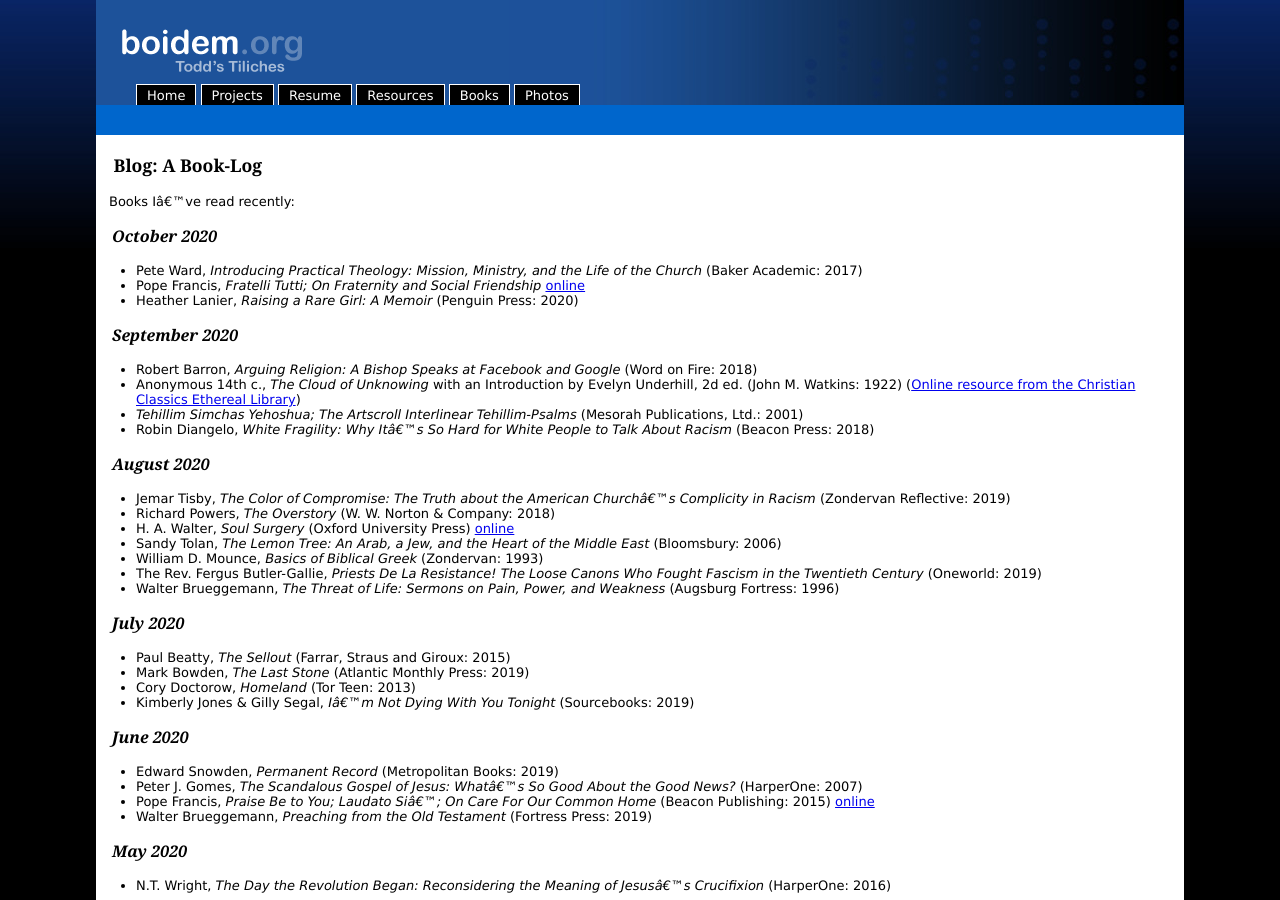
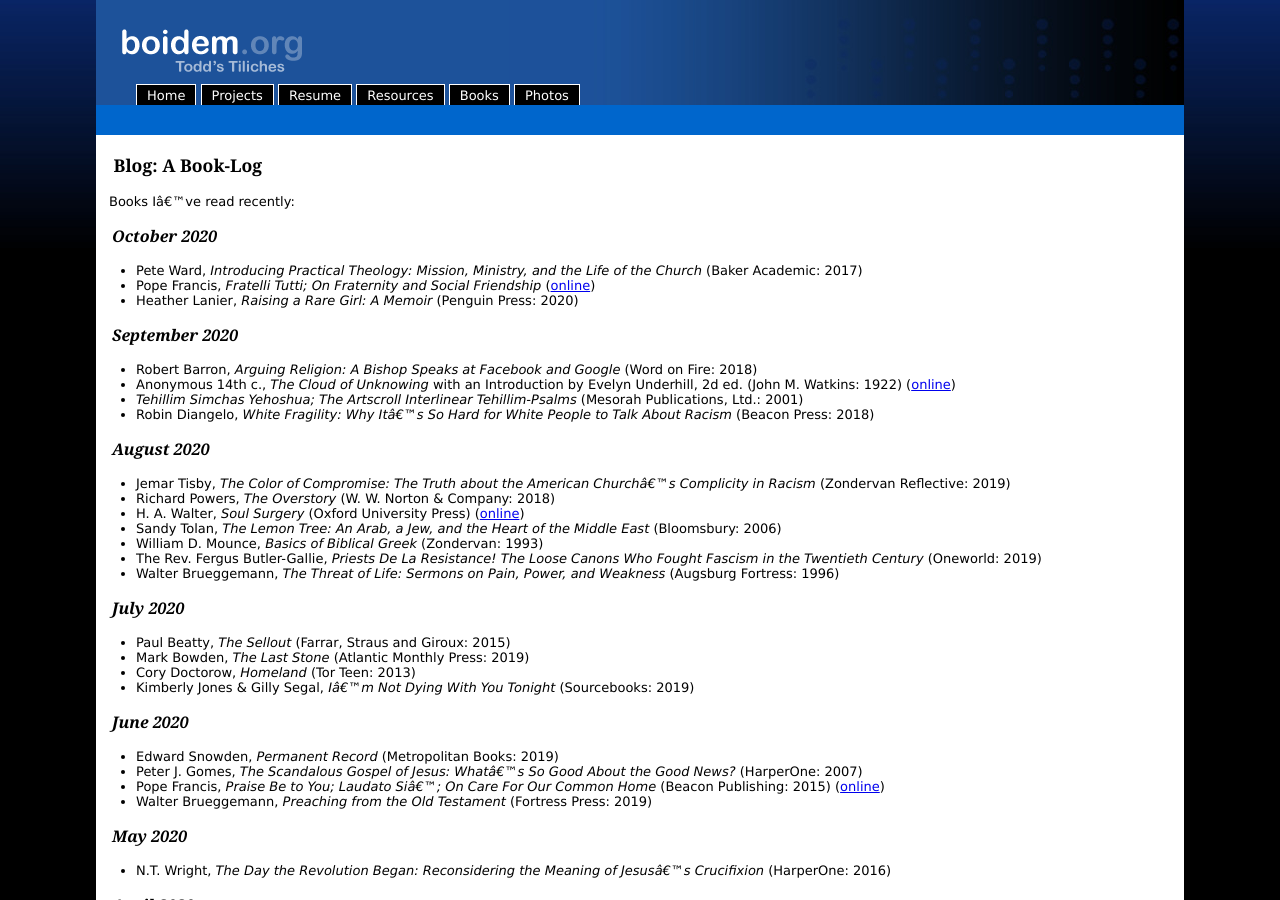
Before and after one commit to toddfoster/toddfoster.github.com, a Jekyll site: the page built from books.md, in a window 1280 px wide and 900 px high. Built offline with Jekyll 4.4.1, drawn with Linux system fonts in a browser that asks for light colours; some of the changed text lies outside the part shown.

Commit message:
standardize online link appeareances

```diff
--- a/books.md
+++ b/books.md
@@ -9,19 +9,19 @@ Books I've read recently:
 
 ## October 2020
 * Pete Ward, _Introducing Practical Theology: Mission, Ministry, and the Life of the Church_ (Baker Academic: 2017)
-* Pope Francis, _Fratelli Tutti; On Fraternity and Social Friendship_ [online](http://www.vatican.va/content/francesco/en/encyclicals/documents/papa-francesco_20201003_enciclica-fratelli-tutti.html)
+* Pope Francis, _Fratelli Tutti; On Fraternity and Social Friendship_ ([online](http://www.vatican.va/content/francesco/en/encyclicals/documents/papa-francesco_20201003_enciclica-fratelli-tutti.html))
 * Heather Lanier, _Raising a Rare Girl: A Memoir_ (Penguin Press: 2020)
 
 ## September 2020
 * Robert Barron, _Arguing Religion: A Bishop Speaks at Facebook and Google_ (Word on Fire: 2018)
-* Anonymous 14th c., _The Cloud of Unknowing_ with an Introduction by Evelyn Underhill, 2d ed. (John M. Watkins: 1922) ([Online resource from the Christian Classics Ethereal Library](https://ccel.org/ccel/anonymous2/cloud.html))
+* Anonymous 14th c., _The Cloud of Unknowing_ with an Introduction by Evelyn Underhill, 2d ed. (John M. Watkins: 1922) ([online](https://ccel.org/ccel/anonymous2/cloud.html))
 * _Tehillim Simchas Yehoshua; The Artscroll Interlinear Tehillim-Psalms_ (Mesorah Publications, Ltd.: 2001)
 * Robin Diangelo, _White Fragility: Why It's So Hard for White People to Talk About Racism_ (Beacon Press: 2018)
 
 ## August 2020
 * Jemar Tisby, _The Color of Compromise: The Truth about the American Church's Complicity in Racism_ (Zondervan Reflective: 2019)
 * Richard Powers, _The Overstory_ (W. W. Norton & Company: 2018)
-* H. A. Walter, _Soul Surgery_ (Oxford University Press) [online](https://stepstudy.org/)
+* H. A. Walter, _Soul Surgery_ (Oxford University Press) ([online](https://stepstudy.org/))
 * Sandy Tolan, _The Lemon Tree: An Arab, a Jew, and the Heart of the Middle East_ (Bloomsbury: 2006)
 * William D. Mounce, _Basics of Biblical Greek_ (Zondervan: 1993)
 * The Rev. Fergus Butler-Gallie, _Priests De La Resistance! The Loose Canons Who Fought Fascism in the Twentieth Century_ (Oneworld: 2019)
@@ -36,7 +36,7 @@ Books I've read recently:
 ## June 2020
 * Edward Snowden, _Permanent Record_ (Metropolitan Books: 2019)
 * Peter J. Gomes, _The Scandalous Gospel of Jesus: What's So Good About the Good News?_ (HarperOne: 2007)
-* Pope Francis, _Praise Be to You; Laudato Si'; On Care For Our Common Home_ (Beacon Publishing: 2015) [online](http://w2.vatican.va/content/francesco/en/encyclicals/documents/papa-francesco_20150524_enciclica-laudato-si.html)
+* Pope Francis, _Praise Be to You; Laudato Si'; On Care For Our Common Home_ (Beacon Publishing: 2015) ([online](http://w2.vatican.va/content/francesco/en/encyclicals/documents/papa-francesco_20150524_enciclica-laudato-si.html))
 * Walter Brueggemann, _Preaching from the Old Testament_ (Fortress Press: 2019)
 
 ## May 2020
@@ -640,7 +640,7 @@ Books I've read recently:
 * Charles Stross, _Halting State_ (Ace Hardcover: 2007)
 
 ## July 2008
-* Cory Doctorow, _Little Brother_ [Available online](http://craphound.com/littlebrother/download/) under the Creative Commons Attribution-NonCommercial-ShareAlike 3.0 License: 2007)
+* Cory Doctorow, _Little Brother_ (Tor: 2007) ([online](http://craphound.com/littlebrother/download/))
 * Michael Crichton, _The Andromeda Strain_ (Dell Publishing Co., Inc.: 1969)
 * Noah Gordon, _The Last Jew_ (Sphere: 2000)
 * Robert Heinlein, _The Cat Who Walks Through Walls_ (Ace: 1998)
```
